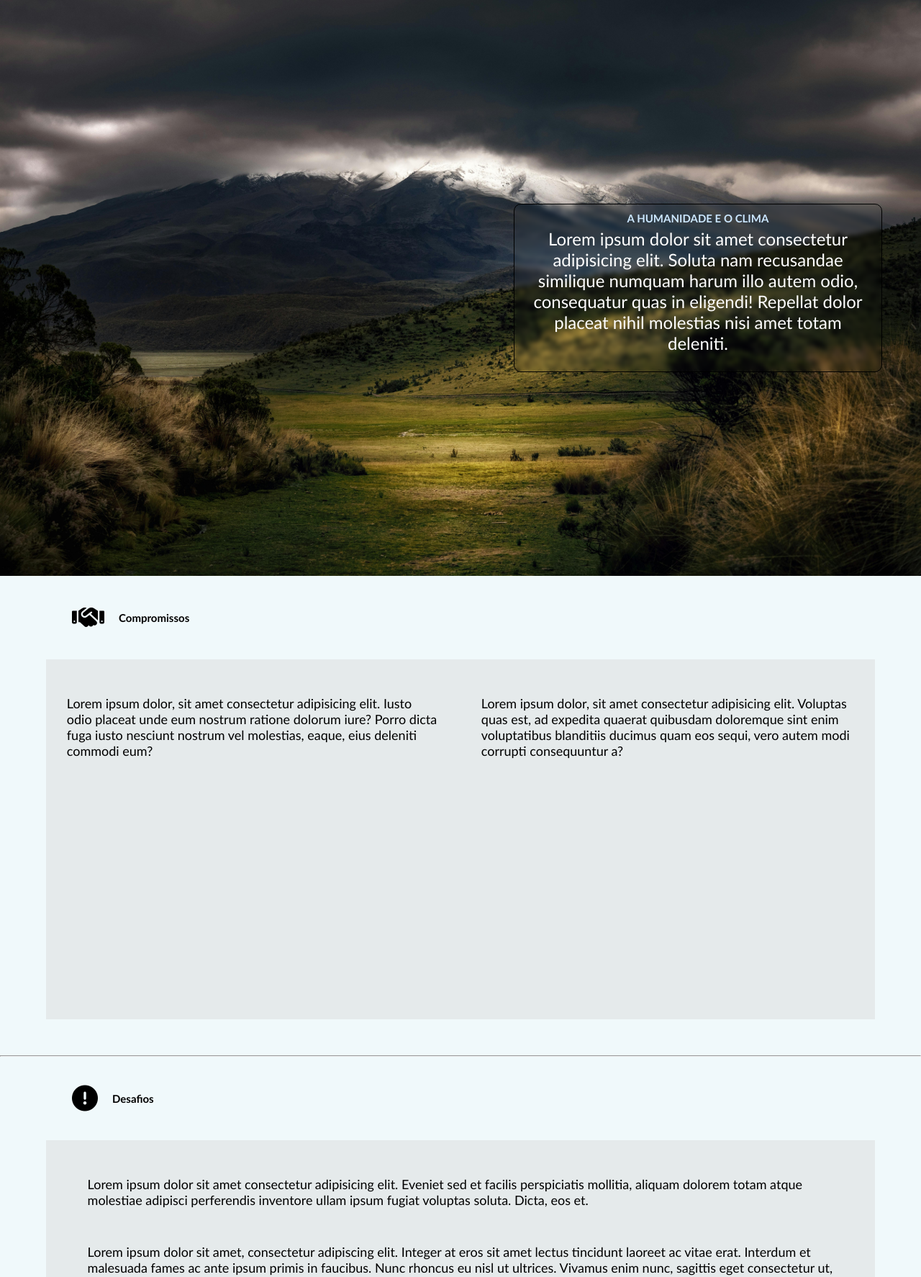
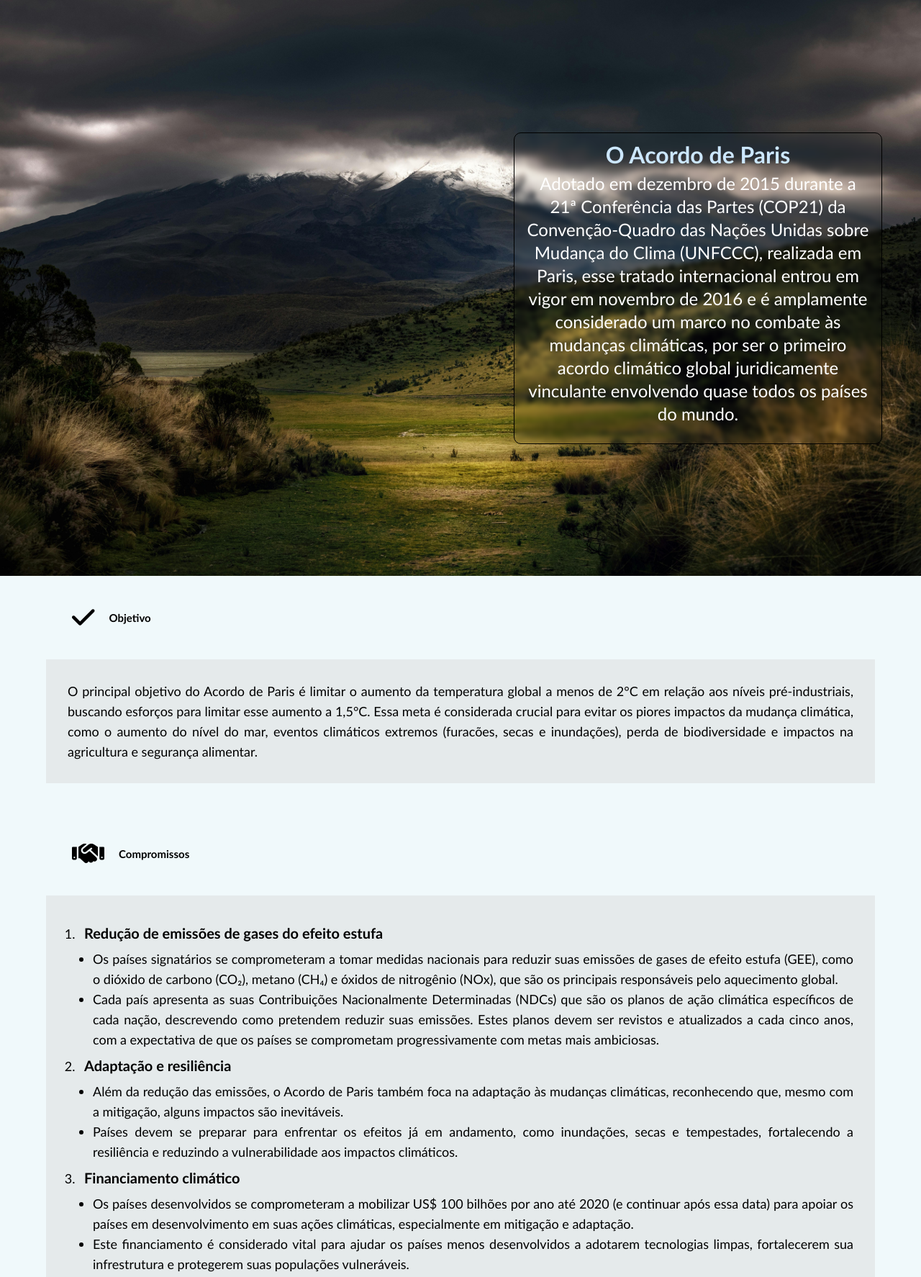
Before and after one commit to NicolasAbner/Portal-do-Clima---WEB, a PHP site: page /acordo.html in a window 1280 px wide. Shown: the part 141-1915 px from the top of the page at 72% size. Run offline with PHP 8.4, Linux system fonts and the light colour scheme; some libraries are stand-ins or nearby versions.

Commit message:
Feita a página do acordo de paris, faltando apenas colocar as notícias no final

```diff
--- a/CSS/stylesheet.css
+++ b/CSS/stylesheet.css
@@ -227,11 +227,13 @@ header .button-menu:active {
   color: #ffff;
   font-size: x-large;
   margin: 5px 5px 15px 5px;
+  line-height: 3.2rem; /* Aumentada a altura da linha para uma melhor experiência de leitura do card */
 }
 
 .initial-card h2 {
   color: #cce7ff;
   text-align: center;
+  font-size: 3.2rem; /* Aumentada a fonte do título do card principal */
 }
 
 .initial-card-home p {
@@ -274,17 +276,39 @@ header .button-menu:active {
 
 .container-conteudo {
   width: 90%;
-  min-height: 500px;
+  /* min-height: 500px; Acho melhor não pré dimensionar a altura desse container porque o item pode ter um conteúdo menor*/
   height: fit-content;
   background-color: #d9d9d976;
   align-self: center;
+  padding: 3rem;
+  font-size: 1.8rem;
+  line-height: 2.8rem;
+  text-align: justify;
+  /* Flex pra colocar espaçamento entre os parágrafos */
+  display: flex;
+  flex-direction: column;
+  gap: 1.2rem;
 }
 
 .container-conteudo p {
-  font-size: large;
-  width: 90%;
-  /*  margin: 50px 70px; */
-  margin: 5rem auto;
+  width: 100%;
+  /*  margin: 50px 70px; Substituído pelo padding no container-conteudo*/
+}
+
+/* Estilização de listas de itens no conteúdo da página */
+
+.container-conteudo ol {
+  padding-inline-start: 1.5rem;
+}
+
+.container-conteudo h6 {
+  font-size: 2rem;
+  margin: 0.8rem;
+}
+
+.container-conteudo ul {
+  margin-left: 2rem;
+  list-style: disc;
 }
 
 /* Duas colunas Seção Acordo de Paris */
@@ -469,7 +493,7 @@ header .button-menu:active {
   padding: 5px;
 }
 
-/* Responsividade */
+/* Responsividade do mobile para o desktop */
 
 @media (min-width: 768px) {
   /* Menu */
@@ -551,3 +575,22 @@ header .button-menu:active {
     transform: translateX(-50%) scaleY(100%);
   }
 }
+
+/* Responsividade do desktop para o mobile */
+
+@media (max-width: 768px) {
+  .card {
+    width: 100%;
+    margin: 0;
+  }
+
+  .initial-card {
+    width: 100%;
+    margin: 0;
+    border: 0;
+  }
+
+  .container-conteudo {
+    width: 100%;
+  }
+}
--- a/acordo.html
+++ b/acordo.html
@@ -12,7 +12,7 @@
       rel="stylesheet"
       href="https://fonts.googleapis.com/css2?family=Material+Symbols+Outlined:opsz,wght,FILL,GRAD@24,400,0,0"
     />
-    <title>Portal Climático - Explicação</title>
+    <title>Portal Climático - Acordo de Paris</title>
   </head>
   <body>
     <header>
@@ -38,6 +38,7 @@
             <a href="./acordo.html">Acordo de Paris</a>
           </div>
           <div class="menu-section-links">
+            <a href="./acordo.html#objetivo">Objetivo</a>
             <a href="./acordo.html#compromissos">Compromissos</a>
             <a href="./acordo.html#desafios">Desafios</a>
             <a href="./acordo.html#impacto">Impacto Global</a>
@@ -61,14 +62,34 @@
       <div class="home-explicacao">
         <div class="card">
           <div class="initial-card">
-            <h2>A HUMANIDADE E O CLIMA</h2>
+            <h2>O Acordo de Paris</h2>
             <p>
-              Lorem ipsum dolor sit amet consectetur adipisicing elit. Soluta
-              nam recusandae similique numquam harum illo autem odio,
-              consequatur quas in eligendi! Repellat dolor placeat nihil
-              molestias nisi amet totam deleniti.
+              Adotado em dezembro de 2015 durante a 21ª Conferência das Partes
+              (COP21) da Convenção-Quadro das Nações Unidas sobre Mudança do
+              Clima (UNFCCC), realizada em Paris, esse tratado internacional
+              entrou em vigor em novembro de 2016 e é amplamente considerado um
+              marco no combate às mudanças climáticas, por ser o primeiro acordo
+              climático global juridicamente vinculante envolvendo quase todos
+              os países do mundo.
             </p>
           </div>
+        </div>
+      </div>
+      <div class="titulo-secao" id="objetivo">
+        <i class="fa-solid fa-check"></i>
+        <h1>Objetivo</h1>
+      </div>
+      <div class="container-corpo">
+        <div class="container-conteudo">
+          <p>
+            O principal objetivo do Acordo de Paris é limitar o aumento da
+            temperatura global a menos de 2°C em relação aos níveis
+            pré-industriais, buscando esforços para limitar esse aumento a
+            1,5°C. Essa meta é considerada crucial para evitar os piores
+            impactos da mudança climática, como o aumento do nível do mar,
+            eventos climáticos extremos (furacões, secas e inundações), perda de
+            biodiversidade e impactos na agricultura e segurança alimentar.
+          </p>
         </div>
       </div>
       <div class="titulo-secao" id="compromissos">
@@ -77,22 +98,90 @@
       </div>
       <div class="container-corpo">
         <div class="container-conteudo">
-          <div class="conteudo-esquerda">
-            <p>
-              Lorem ipsum dolor, sit amet consectetur adipisicing elit. Iusto
-              odio placeat unde eum nostrum ratione dolorum iure? Porro dicta
-              fuga iusto nesciunt nostrum vel molestias, eaque, eius deleniti
-              commodi eum?
-            </p>
-          </div>
-          <div class="conteudo-direita">
-            <p>
-              Lorem ipsum dolor, sit amet consectetur adipisicing elit. Voluptas
-              quas est, ad expedita quaerat quibusdam doloremque sint enim
-              voluptatibus blanditiis ducimus quam eos sequi, vero autem modi
-              corrupti consequuntur a?
-            </p>
-          </div>
+          <ol>
+            <li>
+              <h6>Redução de emissões de gases do efeito estufa</h6>
+              <ul>
+                <li>
+                  Os países signatários se comprometeram a tomar medidas
+                  nacionais para reduzir suas emissões de gases de efeito estufa
+                  (GEE), como o dióxido de carbono (CO₂), metano (CH₄) e óxidos
+                  de nitrogênio (NOx), que são os principais responsáveis pelo
+                  aquecimento global.
+                </li>
+                <li>
+                  Cada país apresenta as suas Contribuições Nacionalmente
+                  Determinadas (NDCs) que são os planos de ação climática
+                  específicos de cada nação, descrevendo como pretendem reduzir
+                  suas emissões. Estes planos devem ser revistos e atualizados a
+                  cada cinco anos, com a expectativa de que os países se
+                  comprometam progressivamente com metas mais ambiciosas.
+                </li>
+              </ul>
+            </li>
+            <li>
+              <h6>Adaptação e resiliência</h6>
+              <ul>
+                <li>
+                  Além da redução das emissões, o Acordo de Paris também foca na
+                  adaptação às mudanças climáticas, reconhecendo que, mesmo com
+                  a mitigação, alguns impactos são inevitáveis.
+                </li>
+                <li>
+                  Países devem se preparar para enfrentar os efeitos já em
+                  andamento, como inundações, secas e tempestades, fortalecendo
+                  a resiliência e reduzindo a vulnerabilidade aos impactos
+                  climáticos.
+                </li>
+              </ul>
+            </li>
+            <li>
+              <h6>Financiamento climático</h6>
+              <ul>
+                <li>
+                  Os países desenvolvidos se comprometeram a mobilizar US$ 100
+                  bilhões por ano até 2020 (e continuar após essa data) para
+                  apoiar os países em desenvolvimento em suas ações climáticas,
+                  especialmente em mitigação e adaptação.
+                </li>
+                <li>
+                  Este financiamento é considerado vital para ajudar os países
+                  menos desenvolvidos a adotarem tecnologias limpas,
+                  fortalecerem sua infrestrutura e protegerem suas populações
+                  vulneráveis.
+                </li>
+              </ul>
+            </li>
+            <li>
+              <h6>Transparência e prestação de contas</h6>
+              <ul>
+                <li>
+                  O Acordo estabelece um mecanissmo de transparência para
+                  monitorar o progresso das NDCs e garantir que os países
+                  estejam implementando suas promessas.
+                </li>
+                <li>
+                  Embora o tratado seja juridicamente vinculativo em termos de
+                  relatórios e monitoramento, as metas de redução de emissões
+                  não são obrigatórias, e cada país tem flexibilidade para
+                  definir suas próprias metas de acordo com suas capacidades.
+                </li>
+              </ul>
+            </li>
+            <li>
+              <h6>Neutralidade de carbono</h6>
+              <ul>
+                <li>
+                  O Acordo de Paris também estabelece a meta de alcançar a
+                  neutralidade de carbono (zero líquido) na segunda metade do
+                  século. Isso significa equilibrar as emissões de carbono com a
+                  remoção de carbono da atmosfera, por meio de tecnologias como
+                  captura de carbono ou aumento de sumidouros naturais, como
+                  florestas.
+                </li>
+              </ul>
+            </li>
+          </ol>
         </div>
       </div>
       <hr />
@@ -103,46 +192,29 @@
       <div class="container-corpo">
         <div class="container-conteudo">
           <p>
-            Lorem ipsum dolor sit amet consectetur adipisicing elit. Eveniet sed
-            et facilis perspiciatis mollitia, aliquam dolorem totam atque
-            molestiae adipisci perferendis inventore ullam ipsum fugiat voluptas
-            soluta. Dicta, eos et.
+            Embora o Acordo de Paris tenha sido amplamente elogiado como um
+            avanço diplomático importante, ele enfrente desafios significativos:
           </p>
 
-          <p>
-            Lorem ipsum dolor sit amet, consectetur adipiscing elit. Integer at
-            eros sit amet lectus tincidunt laoreet ac vitae erat. Interdum et
-            malesuada fames ac ante ipsum primis in faucibus. Nunc rhoncus eu
-            nisl ut ultrices. Vivamus enim nunc, sagittis eget consectetur ut,
-            ornare sit amet orci. Phasellus consectetur ligula vitae magna
-            pharetra, eu viverra erat tempus. Phasellus rhoncus sagittis tellus,
-            a placerat odio porta vel. Vivamus libero orci, ultricies id
-            malesuada quis, fermentum semper est. Donec pretium blandit
-            lobortis. Donec non tellus in velit gravida ultricies. Donec lacinia
-            quis dui ut sodales.Lorem ipsum dolor sit amet, consectetur
-            adipiscing elit. Integer at eros sit amet lectus tincidunt laoreet
-            ac vitae erat. Interdum et malesuada fames ac ante ipsum primis in
-            faucibus. Nunc rhoncus eu nisl ut ultrices. Vivamus enim nunc,
-            sagittis eget consectetur ut, ornare sit amet orci. Phasellus
-            consectetur ligula vitae magna pharetra, eu viverra erat tempus.
-            Phasellus rhoncus sagittis tellus, a placerat odio porta vel.
-            Vivamus libero orci, ultricies id malesuada quis, fermentum semper
-            est. Donec pretium blandit lobortis. Donec non tellus in velit
-            gravida ultricies. Donec lacinia quis dui ut sodales.
-          </p>
-
-          <p>
-            Lorem ipsum dolor sit amet, consectetur adipiscing elit. Integer at
-            eros sit amet lectus tincidunt laoreet ac vitae erat. Interdum et
-            malesuada fames ac ante ipsum primis in faucibus. Nunc rhoncus eu
-            nisl ut ultrices. Vivamus enim nunc, sagittis eget consectetur ut,
-            ornare sit amet orci. Phasellus consectetur ligula vitae magna
-            pharetra, eu viverra erat tempus. Phasellus rhoncus sagittis tellus,
-            a placerat odio porta vel. Vivamus libero orci, ultricies id
-            malesuada quis, fermentum semper est. Donec pretium blandit
-            lobortis. Donec non tellus in velit gravida ultricies. Donec lacinia
-            quis dui ut sodales.
-          </p>
+          <ul>
+            <li>
+              Desigualdade global: nem todos os países têm os mesmos recursos ou
+              responsabilidades históricas na contribuição para as mudanças
+              climáticas, o que gera debates sobre equidade e justiça climática.
+            </li>
+            <li>
+              Ação insuficiente: muitos especialistas apontam que, com as NDCs
+              atuais, o mundo ainda está em um caminho para um aumento de
+              temperatura de cerca de 2,7°C, o que seria devastador para muitas
+              regiões.
+            </li>
+            <li>
+              Apoio político e engajamento internacional: o compromisso com o
+              Acordo de Paris pode variar com as mudanças nos governos e na
+              política interna de cada país, como foi visto com a saída e
+              retorno dos Estados Unidos ao acordo.
+            </li>
+          </ul>
         </div>
       </div>
       <hr />
@@ -153,45 +225,30 @@
       <div class="container-corpo">
         <div class="container-conteudo">
           <p>
-            Lorem ipsum dolor sit amet consectetur adipisicing elit. Eveniet sed
-            et facilis perspiciatis mollitia, aliquam dolorem totam atque
-            molestiae adipisci perferendis inventore ullam ipsum fugiat voluptas
-            soluta. Dicta, eos et.
+            O Acordo de Paris gerou grande movimento para a transição energética
+            global, impulsionando investimentos em energia renovável, eficiência
+            energética, descarbonização de setores como transporte e indústri,
+            além de promover inovações tecnológicas e políticas voltadas para a
+            sustentabilidade.
           </p>
 
           <p>
-            Lorem ipsum dolor sit amet, consectetur adipiscing elit. Integer at
-            eros sit amet lectus tincidunt laoreet ac vitae erat. Interdum et
-            malesuada fames ac ante ipsum primis in faucibus. Nunc rhoncus eu
-            nisl ut ultrices. Vivamus enim nunc, sagittis eget consectetur ut,
-            ornare sit amet orci. Phasellus consectetur ligula vitae magna
-            pharetra, eu viverra erat tempus. Phasellus rhoncus sagittis tellus,
-            a placerat odio porta vel. Vivamus libero orci, ultricies id
-            malesuada quis, fermentum semper est. Donec pretium blandit
-            lobortis. Donec non tellus in velit gravida ultricies. Donec lacinia
-            quis dui ut sodales.Lorem ipsum dolor sit amet, consectetur
-            adipiscing elit. Integer at eros sit amet lectus tincidunt laoreet
-            ac vitae erat. Interdum et malesuada fames ac ante ipsum primis in
-            faucibus. Nunc rhoncus eu nisl ut ultrices. Vivamus enim nunc,
-            sagittis eget consectetur ut, ornare sit amet orci. Phasellus
-            consectetur ligula vitae magna pharetra, eu viverra erat tempus.
-            Phasellus rhoncus sagittis tellus, a placerat odio porta vel.
-            Vivamus libero orci, ultricies id malesuada quis, fermentum semper
-            est. Donec pretium blandit lobortis. Donec non tellus in velit
-            gravida ultricies. Donec lacinia quis dui ut sodales.
+            Países desenvolvidos são esperados a liderar com compromissos mais
+            rigorosos de redução de emissões e maior contribuição para o
+            financiamento climático.
+          </p>
+          <p>
+            Países em desenvolvimento, embora não tenham a mesma obrigação legal
+            de cortar emissões imediatamente, são incentivados a fazê-lo de
+            acordo com suas capacidades, com apoio financeiro e técnico dos
+            países desenvolvidos.
           </p>
 
           <p>
-            Lorem ipsum dolor sit amet, consectetur adipiscing elit. Integer at
-            eros sit amet lectus tincidunt laoreet ac vitae erat. Interdum et
-            malesuada fames ac ante ipsum primis in faucibus. Nunc rhoncus eu
-            nisl ut ultrices. Vivamus enim nunc, sagittis eget consectetur ut,
-            ornare sit amet orci. Phasellus consectetur ligula vitae magna
-            pharetra, eu viverra erat tempus. Phasellus rhoncus sagittis tellus,
-            a placerat odio porta vel. Vivamus libero orci, ultricies id
-            malesuada quis, fermentum semper est. Donec pretium blandit
-            lobortis. Donec non tellus in velit gravida ultricies. Donec lacinia
-            quis dui ut sodales.
+            Em resumo, o Acordo de Paris é um esforço coletivo para enfrentar a
+            crise climática, equilibrando a urgência de limitar o aquecimento
+            global com as necessidades de desenvolvimento sustentável e a
+            justiça entre os países.
           </p>
         </div>
       </div>
```
